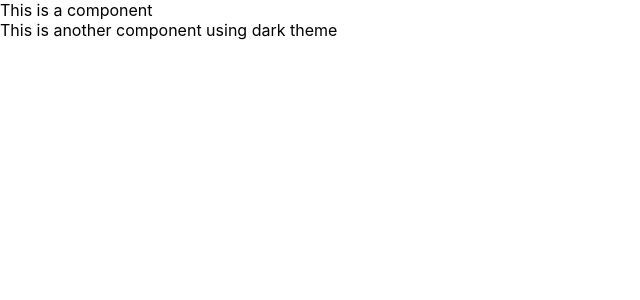
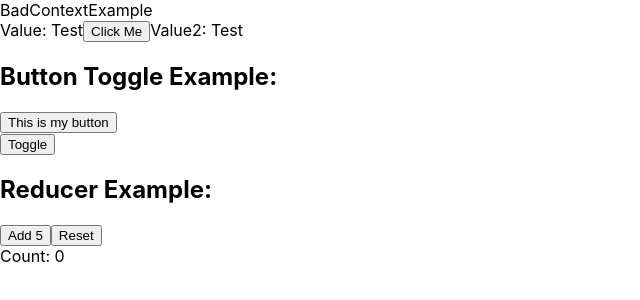
Before and after one commit to thepkpawankumar/learn-react-with-typescript, a React (Create React App) app: page / in a window 1280 px wide. Shown: the top 300 px of the page, without its empty margins (0-640 px from the left). Built offline with nearby package versions, Linux system fonts and the light colour scheme.

Commit message:
Added component to understand BadContext

```diff
--- a/src/AnotherApp.tsx
+++ b/src/AnotherApp.tsx
@@ -1,6 +1,6 @@
 
 import { useContext } from "react";
-import { useGetThemeContext,  ThemeContextProvider, ThemeContext} from "./contexts/ThemeContext";
+import { ThemeContextProvider, ThemeContext} from "./contexts/ThemeContext";
 
 function AnotherApp() {
 
@@ -20,10 +20,10 @@ function AnotherApp() {
 
 export const OneMoreComponent = () => {
 
-  const theme = useContext(ThemeContext);
+  const context = useContext(ThemeContext);
   return (
     <>
-      <div>This is another component using {theme} theme</div>
+      This is another component using theme {context?.theme}
     </>
   )
 }
--- a/src/App.tsx
+++ b/src/App.tsx
@@ -1,12 +1,13 @@
 
 import { ButtonExample, ReducerExample } from "./components";
+import { BadContextExample } from "./components/BadContextExample";
 
 function App() {
 
   return (
 
     <>
-
+    <BadContextExample />
     <ButtonExample title="This is my button"  />
     <ReducerExample />
 
--- /dev/null
+++ b/src/components/BadContextExample.tsx
@@ -0,0 +1,67 @@
+import React, { createContext, useState, Dispatch, SetStateAction, useEffect, useContext} from 'react'
+
+type BadContextProviderProps = {
+  value: string,
+  setValue: Dispatch<React.SetStateAction<string>>
+};
+
+export const BadContext = createContext<BadContextProviderProps | null>(null);
+
+
+export const BadContextExample = () => {
+
+  const [value, setValue] = useState("Test");
+
+  useEffect(() => {
+
+    console.log('BadContextExample')
+  });
+
+  return (
+    <BadContext.Provider value={{
+      value,
+      setValue
+    }}>
+
+        <div>BadContextExample</div>
+        <Component1 />
+        <Component2 />
+    </BadContext.Provider>
+
+  )
+
+}
+export const Component1 = () => {
+
+  const context = useContext(BadContext);
+
+  console.log(context?.value);
+
+  useEffect(() => {
+
+    console.log('Component1', context?.value)
+  });
+
+  return (
+    <>
+      Value: {context?.value}
+      <button onClick={() => context?.setValue(context.value + " Hello")}>Click Me</button>
+    </>
+  )
+
+}
+export const Component2 = () => {
+
+  const context = useContext(BadContext);
+
+  useEffect(() => {
+
+    console.log('Component2', context?.value)
+  });
+
+  return (
+    <>
+    Value2: {context?.value}
+    </>
+  )
+}
--- a/src/contexts/ThemeContext.tsx
+++ b/src/contexts/ThemeContext.tsx
@@ -1,15 +1,26 @@
-import React, { ReactNode, createContext, useContext, useState } from 'react'
+import React, {
+  ReactNode,
+  createContext,
+  useContext,
+  useState,
+  Dispatch,
+  SetStateAction
+ } from 'react'
 
 type Theme = "dark" | "light" | "system";
 
-export const ThemeContext = createContext<Theme>("dark"); // We have put Theme type here because it is not an implicit type,\
+type ThemeContextProps = {
+  theme: Theme,
+  setTheme: Dispatch<React.SetStateAction<Theme>>
+}
+export const ThemeContext = createContext<ThemeContextProps | null>(null); // We have put Theme type here because it is not an implicit type,\
 // For implicit types like number or boolen, we don't need to specifiy it
 
 export const ThemeContextProvider = ({children}: {children: ReactNode}) => {
 
    const [theme, setTheme] = useState<Theme>("dark");
   return (
-    <ThemeContext.Provider value={theme}>
+    <ThemeContext.Provider value={{theme, setTheme}}>
         {children}
     </ThemeContext.Provider>
 
@@ -18,10 +29,10 @@ export const ThemeContextProvider = ({children}: {children: ReactNode}) => {
 
 export const  useGetThemeContext = () => {
 
-    let theme = useContext(ThemeContext);
+    let context = useContext(ThemeContext);
 
-    if(!theme){
+    if(!context){
         throw new Error("Context used outside provider");
     }
-    return theme;
+    return context;
 }
--- a/src/index.tsx
+++ b/src/index.tsx
@@ -9,21 +9,21 @@ const root = ReactDOM.createRoot(
   document.getElementById('root') as HTMLElement
 );
 
-const anotherRoot = ReactDOM.createRoot(
-  document.getElementById('another-root') as HTMLElement
+// const anotherRoot = ReactDOM.createRoot(
+//   document.getElementById('another-root') as HTMLElement
+// );
+
+root.render(
+  <React.StrictMode>
+    <App />
+  </React.StrictMode>
 );
 
-// root.render(
+// anotherRoot.render(
 //   <React.StrictMode>
-//     <App />
+//     <AnptherApp />
 //   </React.StrictMode>
 // );
-
-anotherRoot.render(
-  <React.StrictMode>
-    <AnptherApp />
-  </React.StrictMode>
-);
 
 
 // If you want to start measuring performance in your app, pass a function
```
Also changed, not shown: src/contexts/AuthContext.tsx (+29 -0 lines).
